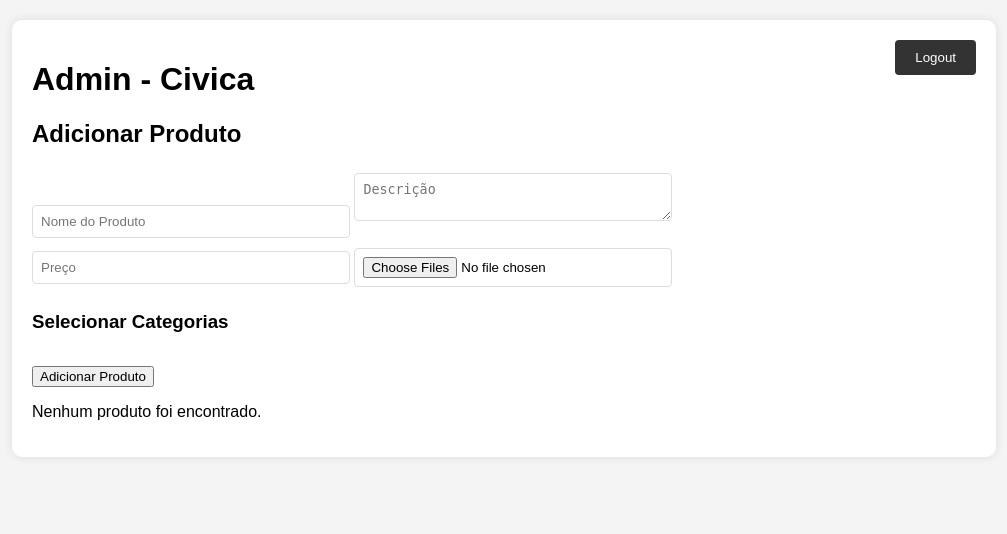
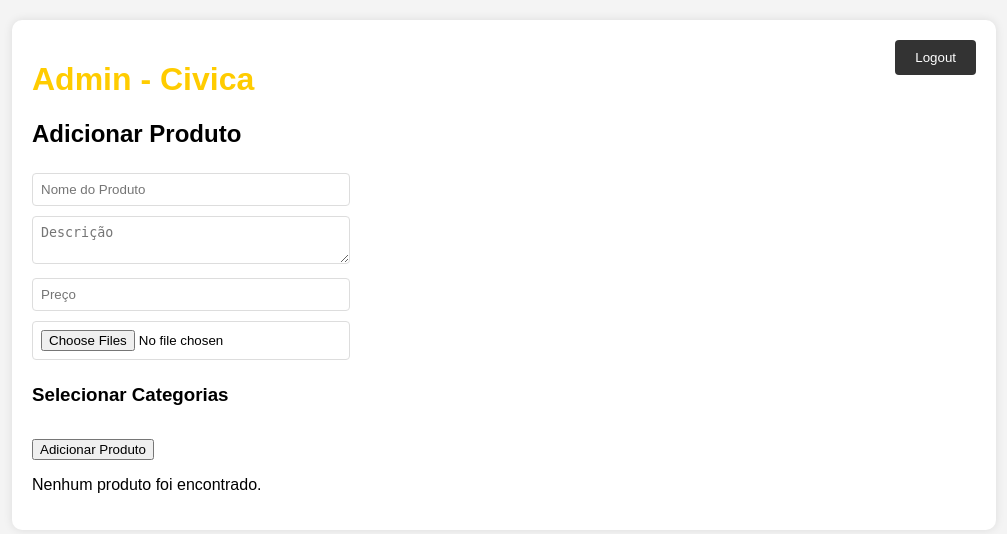
Before and after one commit to sdragonpt/site-civica, a PHP site: page /admin.php in a window 1280 px wide. Shown: the top 534 px of the page, without its empty margins (136-1143 px from the left). Run offline with PHP 8.4, Linux system fonts and the light colour scheme; the visitor is signed in with stand-in values (Sample User, id 1); data that the repository does not hold is empty.

Commit message:
Update admin.php

```diff
--- a/admin.php
+++ b/admin.php
@@ -145,6 +145,10 @@ if (isset($_GET['logout'])) {
     <meta name="viewport" content="width=device-width, initial-scale=1.0">
     <title>Admin - Civica</title>
     <style>
+        h1{
+            color: #ffcc00;
+        }
+
         body {
             font-family: Arial, sans-serif;
             background-color: #f4f4f4;
@@ -252,10 +256,10 @@ if (isset($_GET['logout'])) {
         <h2>Adicionar Produto</h2>
         <form method="post" action="" enctype="multipart/form-data">
             <div class="form-group">
-                <input type="text" name="nome" placeholder="Nome do Produto" required>
-                <textarea name="descricao" placeholder="Descrição" required></textarea>
-                <input type="text" name="preco" placeholder="Preço" required>
-                <input type="file" name="imagens[]" multiple>
+                <div><input type="text" name="nome" placeholder="Nome do Produto" required></div>
+                <div><textarea name="descricao" placeholder="Descrição" required></textarea></div>
+                <div><input type="text" name="preco" placeholder="Preço" required></div>
+                <div><input type="file" name="imagens[]" multiple></div>
 
                 <!-- Seção de seleção de categorias -->
                 <h3>Selecionar Categorias</h3>
```
